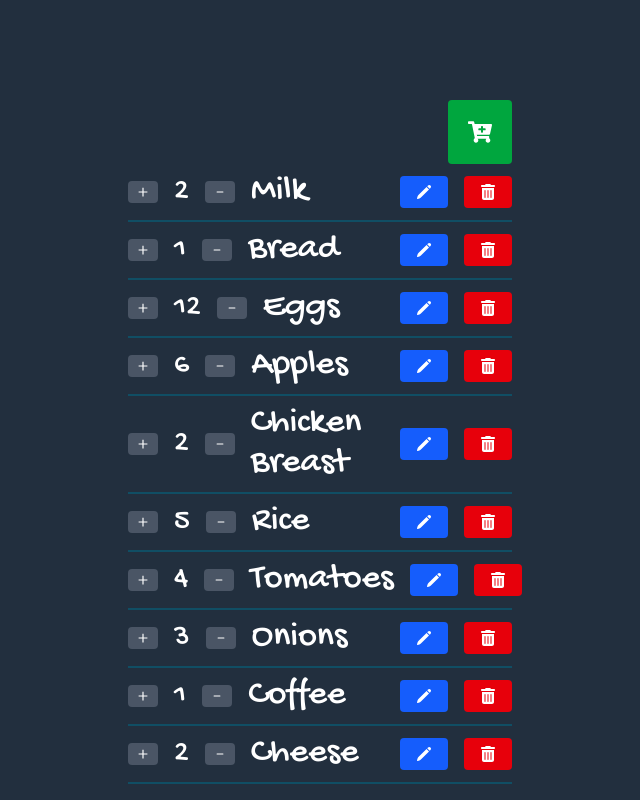
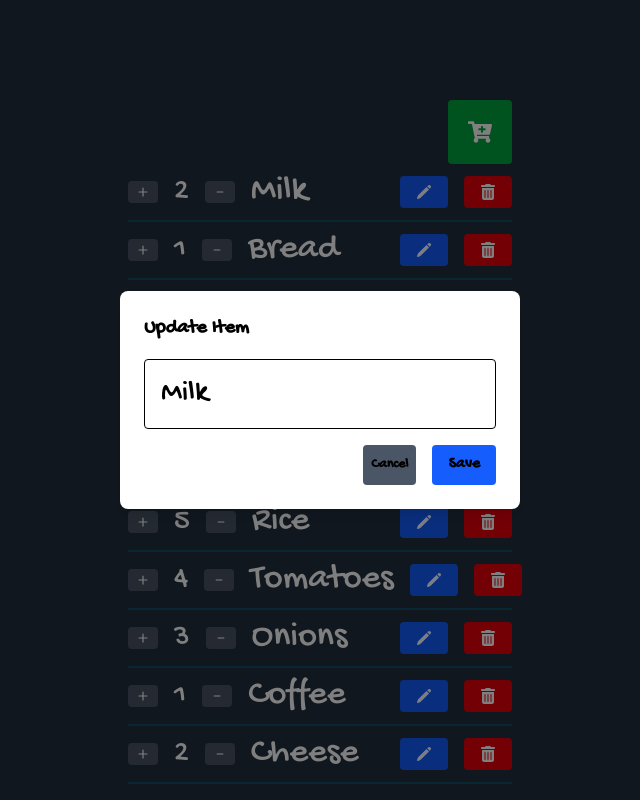
Before and after one commit to CabutinBenciel0425/shopping-list, a React (Vite) app: page / in a window 1280 px wide. Both pictures are taken after a click on the button 744 px from the left and 192 px from the top of the page. Shown: the whole page, without its empty margins (320-960 px from the left). Built offline with nearby package versions, Linux system fonts and the light colour scheme.

Commit message:
Added the functionality for the update button

```diff
--- a/src/UI/Actions.tsx
+++ b/src/UI/Actions.tsx
@@ -2,18 +2,16 @@ import { HiPencil } from "react-icons/hi2";
 import { FaTrashCan } from "react-icons/fa6";
 import Button from "./Button";
 import { useUI } from "../hooks/useUI";
+import type { ItemsType } from "../data/Items";
 
-function Actions({ id }: { id: number }) {
+function Actions({ item }: { item: ItemsType }) {
   const { openModal } = useUI();
   return (
     <div className="flex items-center gap-4">
-      <Button
-        variant="medium"
-        onClick={() => console.log("Clicked update button")}
-      >
+      <Button variant="medium" onClick={() => openModal("update", item)}>
         <HiPencil />
       </Button>
-      <Button variant="danger" onClick={() => openModal("delete", id)}>
+      <Button variant="danger" onClick={() => openModal("delete", item.id)}>
         <FaTrashCan />
       </Button>
     </div>
--- a/src/UI/ListItem.tsx
+++ b/src/UI/ListItem.tsx
@@ -1,12 +1,9 @@
 import Quantity from "./Quantity";
 import Actions from "./Actions";
+import type { ItemsType } from "../data/Items";
 
 type ListItemProps = {
-  item: {
-    id: number;
-    item: string;
-    quantity: number;
-  };
+  item: ItemsType;
 };
 
 export default function ListItem({ item }: ListItemProps) {
@@ -19,7 +16,7 @@ export default function ListItem({ item }: ListItemProps) {
         <p className="text-4xl">{product}</p>
       </div>
 
-      <Actions id={id} />
+      <Actions item={item} />
     </li>
   );
 }
--- a/src/UI/ModalRoot.tsx
+++ b/src/UI/ModalRoot.tsx
@@ -1,6 +1,6 @@
 import { useUI } from "../hooks/useUI";
 import Modal from "./Modal";
-import AddItemForm from "./modals/AddItemForm";
+import AddUpdateItemForm from "./modals/AddUpdateItemForm";
 import DeleteItemForm from "./modals/DeleteItemForm";
 
 function ModalRoot() {
@@ -9,8 +9,9 @@ function ModalRoot() {
 
   return (
     <Modal onClose={closeModal} className="w-100">
-      {state.modal.type === "add" && <AddItemForm />}
+      {state.modal.type === "add" && <AddUpdateItemForm />}
       {state.modal.type === "delete" && <DeleteItemForm />}
+      {state.modal.type === "update" && <AddUpdateItemForm />}
     </Modal>
   );
 }
--- a/src/UI/modals/AddItemForm.tsx
+++ /dev/null
@@ -1,41 +0,0 @@
-import { useState } from "react";
-import { useUI } from "../../hooks/useUI";
-import { useItems } from "../../hooks/useItems";
-import Button from "../Button";
-
-export default function AddItemForm() {
-  const [value, setValue] = useState("");
-  const { addItem } = useItems();
-  const { closeModal } = useUI();
-
-  function handleSubmit() {
-    if (!value.trim()) return;
-
-    addItem(value);
-
-    closeModal();
-  }
-
-  return (
-    <div className="flex flex-col gap-4 text-black">
-      <h2 className="text-xl font-bold">Add New Item</h2>
-
-      <input
-        className="border p-4 rounded "
-        placeholder="Enter item name..."
-        value={value}
-        onChange={(e) => setValue(e.target.value)}
-      />
-
-      <div className="flex justify-end gap-4">
-        <Button variant="small" onClick={closeModal}>
-          Cancel
-        </Button>
-
-        <Button variant="medium" onClick={handleSubmit}>
-          Confirm
-        </Button>
-      </div>
-    </div>
-  );
-}
--- /dev/null
+++ b/src/UI/modals/AddUpdateItemForm.tsx
@@ -0,0 +1,59 @@
+import { useState } from "react";
+import { useUI } from "../../hooks/useUI";
+import { useItems } from "../../hooks/useItems";
+import Button from "../Button";
+import type { ItemsType } from "../../data/Items";
+
+export default function AddUpdateItemForm() {
+  const { addItem, updateItem } = useItems();
+  const { state: uiState, closeModal } = useUI();
+
+  const isAddModalType = uiState.modal.type === "add";
+  const currentItem = uiState.modal.payload as ItemsType | null;
+
+  const [value, setValue] = useState(() => {
+    if (uiState.modal.type === "add") return "";
+    const item = uiState.modal.payload as ItemsType | null;
+    return item?.item ?? "";
+  });
+
+  function handleSubmit() {
+    if (!value.trim()) return;
+    addItem(value);
+    closeModal();
+  }
+
+  function handleUpdate() {
+    if (!value.trim() || !currentItem) return;
+    updateItem(currentItem.id, value);
+    closeModal();
+  }
+
+  return (
+    <div className="flex flex-col gap-4 text-black">
+      <h2 className="text-xl font-bold">
+        {isAddModalType ? "Add new Item" : "Update Item"}
+      </h2>
+
+      <input
+        className="border p-4 rounded"
+        placeholder="Enter item name..."
+        value={value}
+        onChange={(e) => setValue(e.target.value)}
+      />
+
+      <div className="flex justify-end gap-4">
+        <Button variant="small" onClick={closeModal}>
+          Cancel
+        </Button>
+
+        <Button
+          variant="medium"
+          onClick={isAddModalType ? handleSubmit : handleUpdate}
+        >
+          {isAddModalType ? "Confirm" : "Save"}
+        </Button>
+      </div>
+    </div>
+  );
+}
```
